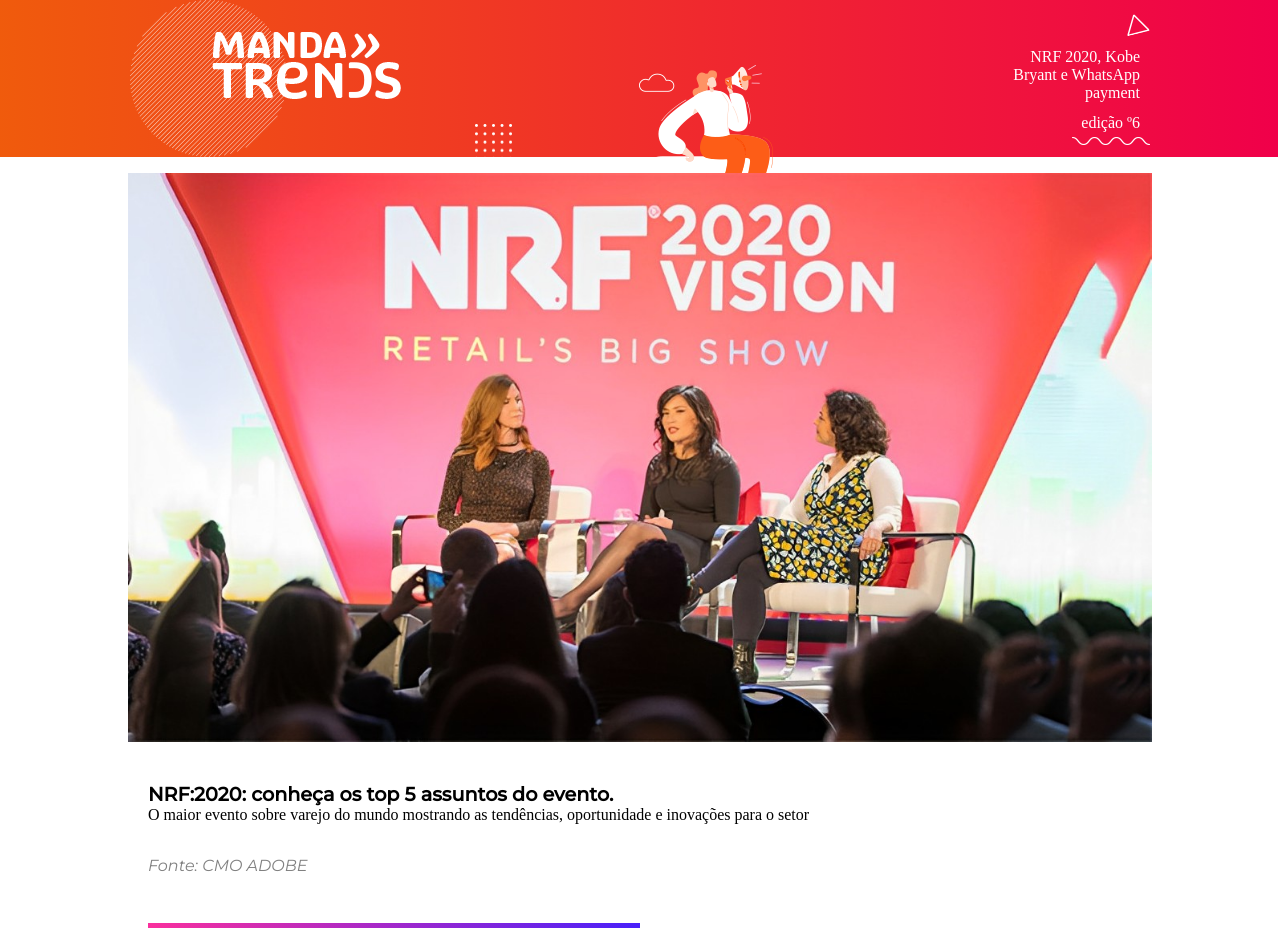
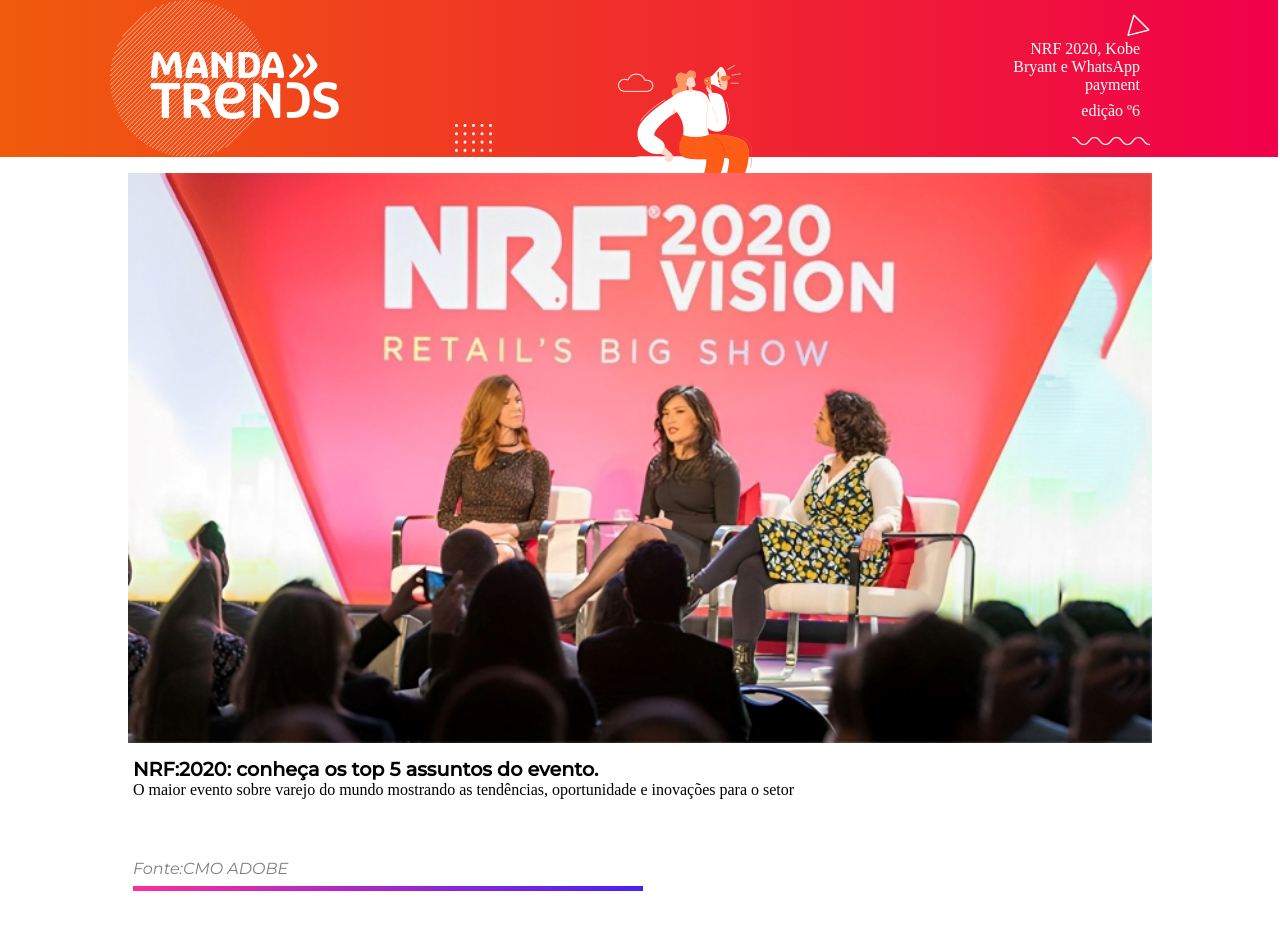
Before and after one commit to Joaofb/teste, a plain HTML site: page index.html in a window 1280 px wide. Shown: the top 938 px of the page. Drawn offline with Linux system fonts and the light colour scheme.

Commit message:
:+1:
mechendo nas fontes, header e margem

```diff
--- a/index.html
+++ b/index.html
@@ -49,7 +49,7 @@
           /img/nrf-800w.jpg 800w,
           /img/nrf-1276w.jpg 1276w,
           "
-          sizes="(max-width: 698px), (min-width: 698px)"
+          sizes="(max-width: 698px) 100vw, (min-width: 698px) 800px"
           src="/img/nrf-1276w.jpg"
           alt="nrf-eventos">
         </div>
@@ -60,7 +60,7 @@
             O maior evento sobre varejo do mundo mostrando as tendências, oportunidade e inovações para o setor
           </p>
           <p class="italic">
-            Fonte: CMO ADOBE
+            Fonte:CMO ADOBE
           </p>
           <div class="horizontal-line">
             <hr class="hr-card">
--- a/mediaquere.css
+++ b/mediaquere.css
@@ -40,7 +40,7 @@
   }
   .logo{
     background-image: none;
-    margin: 2em;
+    margin-top: 2em;
   }
   .mulher{
     display: none;
--- a/style.css
+++ b/style.css
@@ -14,34 +14,30 @@
 /* cabeça */
 
 header{
-  background:linear-gradient(to right, var(--color-one), var(--colo-two));
+  background:url('/img/novabola.png'),linear-gradient(to right, var(--color-one), var(--colo-two));
   background-repeat: no-repeat;
-  background-position: calc( 1% - 2px);
-  display: block;
+  background-position: calc( 10% - 2px);
 }
 
 /* container do header */
 .header-container{
   background: url('/img/linewave.png'), url('/img/tringulo.png'), url('/img/bolinhas.png');
   background-repeat: no-repeat;
-  background-position: 100% 92%, 100% 10%, calc(30% + 50px) 130%;
+  background-position: 100% 92%, 100% 10%, calc(28% + 50px) 130%;
   background-size: auto, auto;
   width: 80%;
   max-width: 1020px;
   margin: 0 auto;
   display: flex;
   justify-content: space-between;
+
 }
 /* logo */
 .background{
-  background: url('/img/novabola.png');
-  background-repeat: no-repeat;
-  background-size: contain;
+  padding: 20px;
 }
 .logo{
   margin-top: 2em;
-  margin-left: calc(2em + 50px);
-
 }
 /* mulher-centro */
 .mulher{
@@ -58,11 +54,11 @@
 /* formatação da tag p */
 .texto-info>p{
   color: #fff;
-  max-width: 150px;
+  width: 150px;
   font-size: 1rem;
   text-align: end;
-  margin-top: 1rem;
-  max-height: 50px;
+  margin-top: 0.5rem;
+  max-height: 55px;
   margin-right: 10px;
 }
 
@@ -84,7 +80,7 @@
   font-family: "Montserrat";
   font-style: italic;
   font-weight: 400;
-  margin-top: 2em;
+  padding-top: 60px;
   color: gray;
 }
 /* conteudo das imagens e paragrafo */
@@ -100,9 +96,7 @@
 }
 
 /* conteudo secundário */
-.principal>p{
-  padding: 10px;
-}
+
 .item-content{
   margin-top: 40px;
   display: grid;
@@ -122,14 +116,13 @@
 
 .texto{
   text-align: start;
-  margin-top: 1em;
-  padding: 20px;
+  padding-top: 10px;
+  padding-left: 5px;
 }
 
 .horizontal-line{
   width: 50%;
   text-align: end;
-  padding-top: 40px;
 }
 .hr-card{
   border: none;
```
